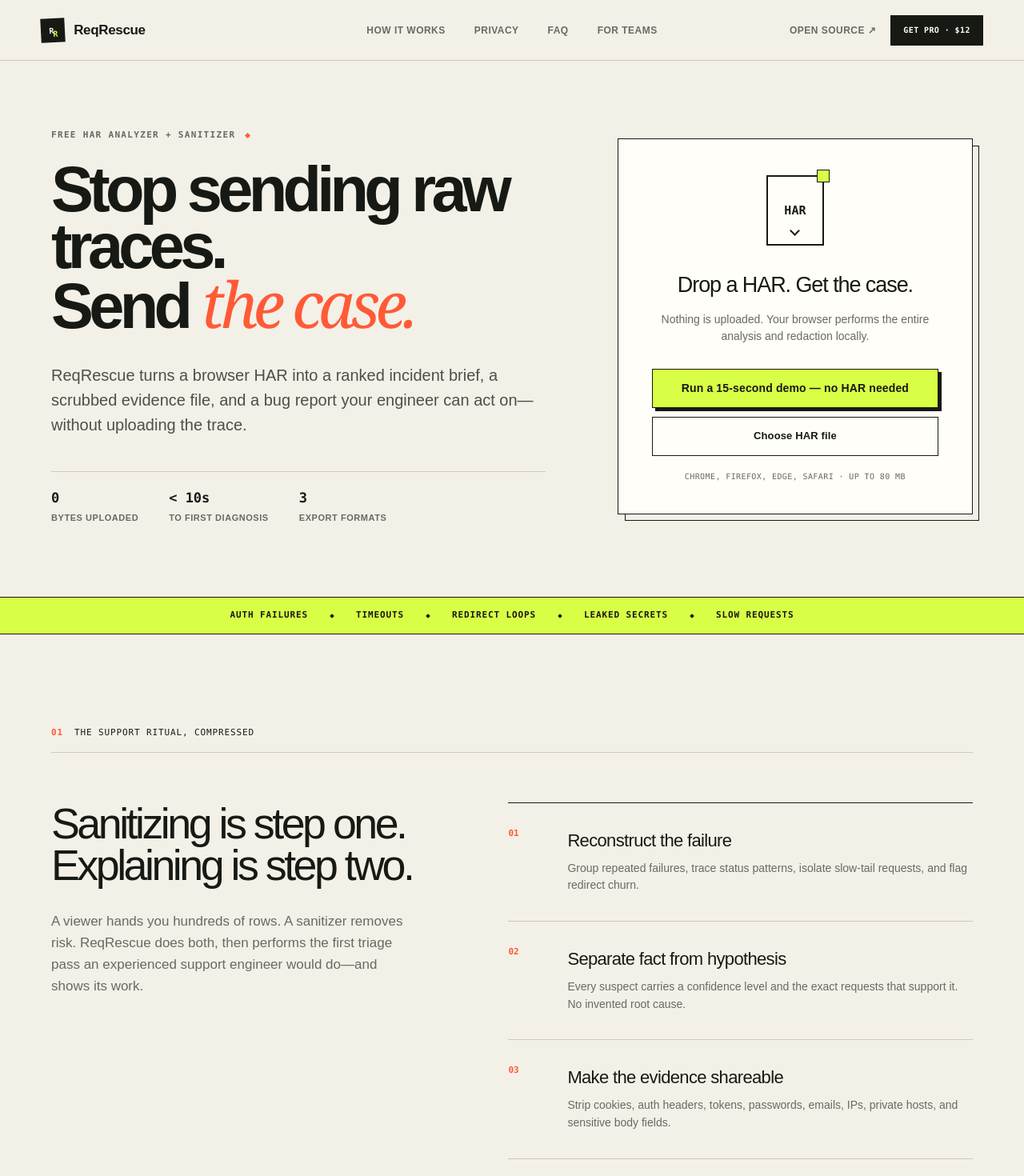
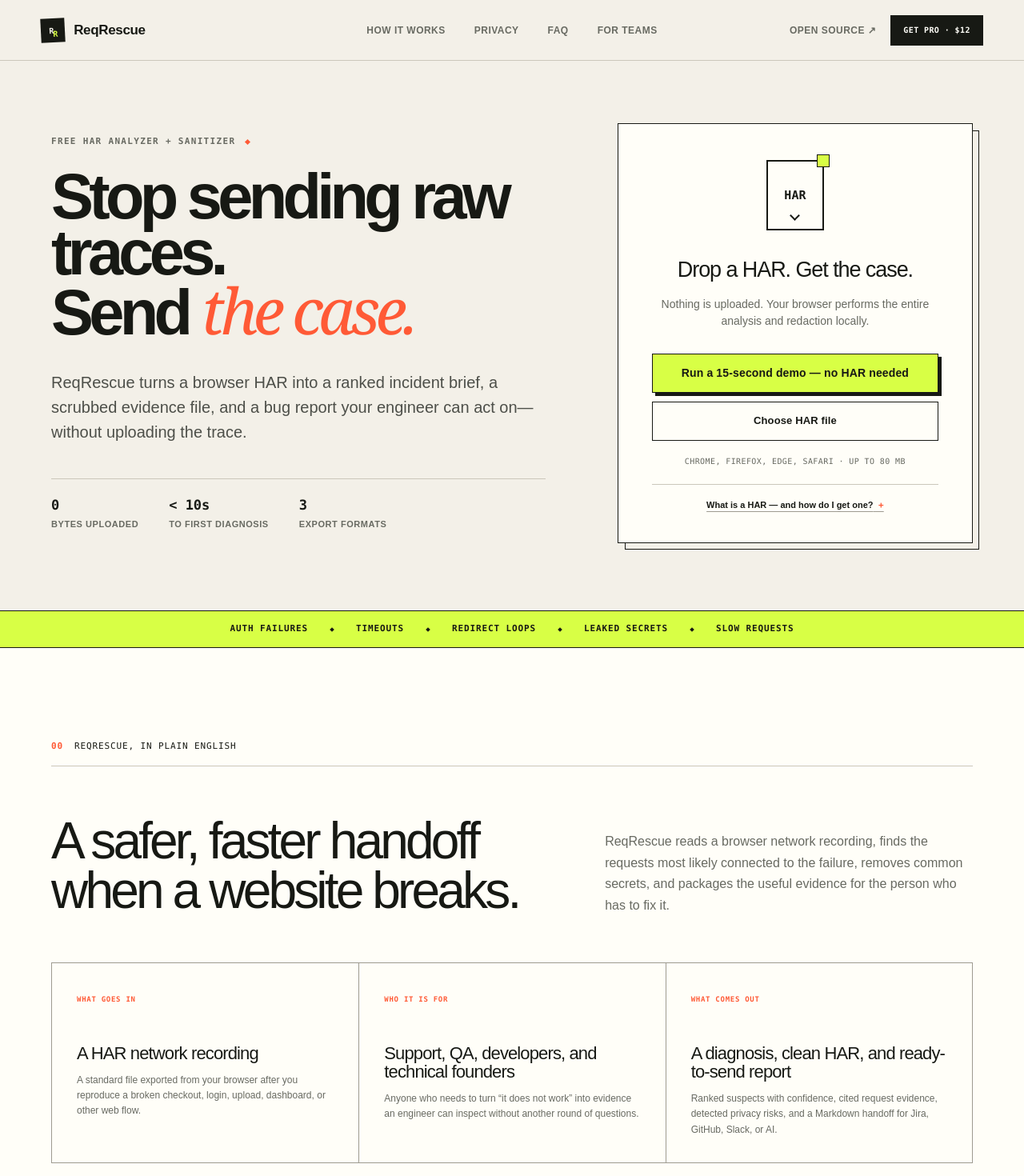
Before and after one commit to hannadevtools/reqrescue, a Next.js app: page / in a window 1280 px wide. Shown: the top 1470 px of the page at 80% size. Built offline with nearby package versions, Linux system fonts and the light colour scheme.

Commit message:
Explain HAR workflow and preview sanitized evidence

```diff
--- a/app/globals.css
+++ b/app/globals.css
@@ -458,6 +458,75 @@
   text-transform: uppercase;
 }
 
+.har-help {
+  border-top: 1px solid var(--line);
+  margin: 21px auto 0;
+  max-width: 410px;
+  padding-top: 17px;
+  text-align: left;
+}
+
+.har-help summary {
+  color: var(--ink);
+  cursor: pointer;
+  font-size: 11px;
+  font-weight: 800;
+  list-style: none;
+  text-align: center;
+  text-decoration: underline;
+  text-decoration-color: var(--line-dark);
+  text-underline-offset: 4px;
+}
+
+.har-help summary::-webkit-details-marker {
+  display: none;
+}
+
+.har-help summary::after {
+  color: var(--signal);
+  content: " +";
+  font-family: var(--mono);
+}
+
+.har-help[open] summary::after {
+  content: " −";
+}
+
+.har-help > div {
+  background: var(--paper);
+  border: 1px solid var(--line);
+  margin-top: 15px;
+  padding: 16px;
+}
+
+.har-help p,
+.har-help li,
+.har-help small {
+  color: var(--muted);
+  font-size: 10px;
+  line-height: 1.5;
+}
+
+.har-help p {
+  margin: 0;
+}
+
+.har-help ol {
+  display: grid;
+  gap: 6px;
+  margin: 12px 0;
+  padding-left: 18px;
+}
+
+.har-help b {
+  color: var(--ink);
+}
+
+.har-help small {
+  display: block;
+  font-family: var(--mono);
+}
+
 .upload-error {
   background: var(--signal-soft);
   border-left: 3px solid var(--signal);
@@ -967,6 +1036,71 @@
 
 .site-footer > span {
   justify-self: end;
+}
+
+.plain-english {
+  background: var(--white);
+}
+
+.plain-english-head {
+  align-items: end;
+  display: grid;
+  gap: 70px;
+  grid-template-columns: 1.15fr 0.85fr;
+  margin-bottom: 58px;
+}
+
+.plain-english-head h2 {
+  font-size: clamp(42px, 5vw, 74px);
+  letter-spacing: -0.06em;
+  line-height: 0.98;
+  margin: 0;
+  max-width: 850px;
+}
+
+.plain-english-head > p {
+  color: var(--muted);
+  font-size: 16px;
+  line-height: 1.65;
+  margin: 0;
+  max-width: 620px;
+}
+
+.plain-english-grid {
+  border: 1px solid var(--line-dark);
+  display: grid;
+  grid-template-columns: repeat(3, 1fr);
+}
+
+.plain-english-grid article {
+  min-height: 245px;
+  padding: 31px;
+}
+
+.plain-english-grid article + article {
+  border-left: 1px solid var(--line-dark);
+}
+
+.plain-english-grid span {
+  color: var(--signal);
+  font-family: var(--mono);
+  font-size: 9px;
+  font-weight: 800;
+  letter-spacing: 0.08em;
+}
+
+.plain-english-grid h3 {
+  font-size: 22px;
+  letter-spacing: -0.04em;
+  line-height: 1.05;
+  margin: 46px 0 13px;
+}
+
+.plain-english-grid p {
+  color: var(--muted);
+  font-size: 12px;
+  line-height: 1.6;
+  margin: 0;
 }
 
 /* Report */
@@ -1424,6 +1558,81 @@
   font-size: 9px;
   line-height: 1.45;
   margin: 16px 24px 22px;
+}
+
+.sanitized-preview {
+  overflow: hidden;
+}
+
+.sanitized-preview > summary {
+  align-items: center;
+  cursor: pointer;
+  display: flex;
+  justify-content: space-between;
+  list-style: none;
+  min-height: 68px;
+  padding: 0 24px;
+}
+
+.sanitized-preview > summary::-webkit-details-marker {
+  display: none;
+}
+
+.sanitized-preview > summary span {
+  align-items: center;
+  display: flex;
+  gap: 14px;
+}
+
+.sanitized-preview > summary i {
+  font-style: normal;
+}
+
+.sanitized-preview > summary b {
+  font-size: 12px;
+}
+
+.sanitized-preview > summary em {
+  color: var(--signal);
+  font-family: var(--mono);
+  font-size: 8px;
+  font-style: normal;
+  font-weight: 800;
+  text-transform: uppercase;
+}
+
+.sanitized-preview[open] > summary {
+  border-bottom: 1px solid var(--line);
+}
+
+.sanitized-preview > div {
+  padding: 18px;
+}
+
+.sanitized-preview p {
+  color: var(--muted);
+  font-size: 10px;
+  line-height: 1.55;
+  margin: 0 0 13px;
+}
+
+.sanitized-preview p code {
+  color: var(--signal);
+  font-family: var(--mono);
+}
+
+.sanitized-preview pre {
+  background: var(--night);
+  color: #dfe4da;
+  font-family: var(--mono);
+  font-size: 9px;
+  line-height: 1.55;
+  margin: 0;
+  max-height: 330px;
+  overflow: auto;
+  padding: 15px;
+  white-space: pre-wrap;
+  word-break: break-word;
 }
 
 .export-card > button {
@@ -1816,6 +2025,7 @@
   }
 
   .method-grid,
+  .plain-english-head,
   .privacy-section,
   .faq-grid,
   .roadmap {
@@ -1935,6 +2145,7 @@
   }
 
   .method-grid,
+  .plain-english-head,
   .privacy-section,
   .faq-grid,
   .roadmap {
@@ -1943,6 +2154,19 @@
 
   .comparison {
     grid-template-columns: 1fr;
+  }
+
+  .plain-english-grid {
+    grid-template-columns: 1fr;
+  }
+
+  .plain-english-grid article {
+    min-height: 0;
+  }
+
+  .plain-english-grid article + article {
+    border-left: 0;
+    border-top: 1px solid var(--line-dark);
   }
 
   .comparison-arrow {
--- a/app/page.tsx
+++ b/app/page.tsx
@@ -397,6 +397,27 @@
       <p className="file-note">
         Chrome, Firefox, Edge, Safari · up to {Math.round(maxFileBytes / 1024 / 1024)} MB
       </p>
+      <details className="har-help">
+        <summary>What is a HAR — and how do I get one?</summary>
+        <div>
+          <p>
+            A HAR is a browser recording of the network requests made while a
+            page loads or a problem happens. It helps support and engineering
+            see failed API calls, slow requests, redirects, and status codes.
+          </p>
+          <ol>
+            <li>Open the broken page, then open Developer Tools.</li>
+            <li>Select <b>Network</b>, reload the page, and reproduce the issue.</li>
+            <li>
+              Export or save all requests as <b>HAR</b>, then open that file here.
+            </li>
+          </ol>
+          <small>
+            Chrome / Edge: F12 → Network → Export HAR. Firefox: F12 → Network →
+            Save all as HAR.
+          </small>
+        </div>
+      </details>
       {error && (
         <div className="upload-error" role="alert">
           <b>Couldn’t inspect that file.</b> {error}
@@ -473,6 +494,51 @@
         <span>SLOW REQUESTS</span>
       </section>
     </>
+  );
+}
+
+function PlainEnglish() {
+  return (
+    <section className="section plain-english" aria-labelledby="plain-english-title">
+      <div className="section-kicker">
+        <span>00</span>
+        <p>ReqRescue, in plain English</p>
+      </div>
+      <div className="plain-english-head">
+        <h2 id="plain-english-title">A safer, faster handoff when a website breaks.</h2>
+        <p>
+          ReqRescue reads a browser network recording, finds the requests most
+          likely connected to the failure, removes common secrets, and packages
+          the useful evidence for the person who has to fix it.
+        </p>
+      </div>
+      <div className="plain-english-grid">
+        <article>
+          <span>WHAT GOES IN</span>
+          <h3>A HAR network recording</h3>
+          <p>
+            A standard file exported from your browser after you reproduce a
+            broken checkout, login, upload, dashboard, or other web flow.
+          </p>
+        </article>
+        <article>
+          <span>WHO IT IS FOR</span>
+          <h3>Support, QA, developers, and technical founders</h3>
+          <p>
+            Anyone who needs to turn “it does not work” into evidence an
+            engineer can inspect without another round of questions.
+          </p>
+        </article>
+        <article>
+          <span>WHAT COMES OUT</span>
+          <h3>A diagnosis, clean HAR, and ready-to-send report</h3>
+          <p>
+            Ranked suspects with confidence, cited request evidence, detected
+            privacy risks, and a Markdown handoff for Jira, GitHub, Slack, or AI.
+          </p>
+        </article>
+      </div>
+    </section>
   );
 }
 
@@ -804,6 +870,7 @@
           onDemo={onDemo}
           maxFileBytes={maxFileBytes}
         />
+        <PlainEnglish />
         <HowItWorks />
         <BeforeAfter />
         <Privacy />
@@ -840,6 +907,35 @@
   return <span className={`confidence confidence-${value}`}>{value} confidence</span>;
 }
 
+function sanitizedPreview(analysis: Analysis) {
+  const entries = analysis.sanitized.log.entries;
+  const selected = [...entries]
+    .sort((a, b) => {
+      const aFailed = (a.response?.status ?? 0) >= 400 || Boolean(a._error);
+      const bFailed = (b.response?.status ?? 0) >= 400 || Boolean(b._error);
+      return Number(bFailed) - Number(aFailed);
+    })
+    .slice(0, 2)
+    .map((entry) => ({
+      request: {
+        method: entry.request?.method ?? "GET",
+        url: entry.request?.url ?? "",
+        headers: entry.request?.headers?.slice(0, 8) ?? [],
+        cookies: entry.request?.cookies?.slice(0, 4) ?? [],
+        query: entry.request?.queryString?.slice(0, 6) ?? [],
+        body: entry.request?.postData?.text?.slice(0, 500) || undefined,
+      },
+      response: {
+        status: entry.response?.status ?? 0,
+        headers: entry.response?.headers?.slice(0, 8) ?? [],
+        cookies: entry.response?.cookies?.slice(0, 4) ?? [],
+        body: entry.response?.content?.text?.slice(0, 500) || undefined,
+      },
+    }));
+
+  return JSON.stringify({ preview: "sanitized locally", requests: selected }, null, 2);
+}
+
 function Report({
   analysis,
   onReset,
@@ -859,6 +955,7 @@
   const [note, setNote] = useState("");
   const [noteSent, setNoteSent] = useState(false);
   const [caseSaved, setCaseSaved] = useState(false);
+  const preview = useMemo(() => sanitizedPreview(analysis), [analysis]);
 
   const rows = useMemo(() => {
     if (filter === "failures") return analysis.requests.filter((row) => row.failure);
@@ -1125,10 +1222,30 @@
               </p>
             </section>
 
+            <details className="report-card sanitized-preview">
+              <summary>
+                <span>
+                  <i className="card-index">04</i>
+                  <b>Preview sanitized data</b>
+                </span>
+                <em>Inspect before export</em>
+              </summary>
+              <div>
+                <p>
+                  This is a small preview of the cleaned copy generated in your
+                  browser. Search for <code>[REDACTED]</code> and review any
+                  product-specific values before sharing the full export.
+                </p>
+                <pre>
+                  <code>{preview}</code>
+                </pre>
+              </div>
+            </details>
+
             <section className="report-card export-card" id="handoff">
               <header className="card-header compact">
                 <div>
-                  <span className="card-index">04</span>
+                  <span className="card-index">05</span>
                   <h2>Hand it off</h2>
                 </div>
               </header>
@@ -1236,8 +1353,11 @@
 
   useEffect(() => {
     track("page_view", acquisitionSource());
-    setProUnlocked(localStorage.getItem(PRO_STORAGE_KEY) === "true");
-    setHistory(loadHistory());
+    const initialization = window.setTimeout(() => {
+      setProUnlocked(localStorage.getItem(PRO_STORAGE_KEY) === "true");
+      setHistory(loadHistory());
+    }, 0);
+    return () => window.clearTimeout(initialization);
   }, []);
 
   const finish = useCallback((next: Analysis, source: "file" | "demo") => {
--- a/app/trace-engine.ts
+++ b/app/trace-engine.ts
@@ -528,7 +528,13 @@
   return suspects
     .sort((a, b) => b.score - a.score)
     .slice(0, 5)
-    .map(({ score: _score, ...suspect }, index) => ({ ...suspect, rank: index + 1 }));
+    .map((suspect, index) => ({
+      rank: index + 1,
+      confidence: suspect.confidence,
+      title: suspect.title,
+      explanation: suspect.explanation,
+      evidence: suspect.evidence,
+    }));
 }
 
 function markdownEscape(value: string): string {
```
Also changed, not shown: 2 other files (tests, documents, lock files or other folders).
